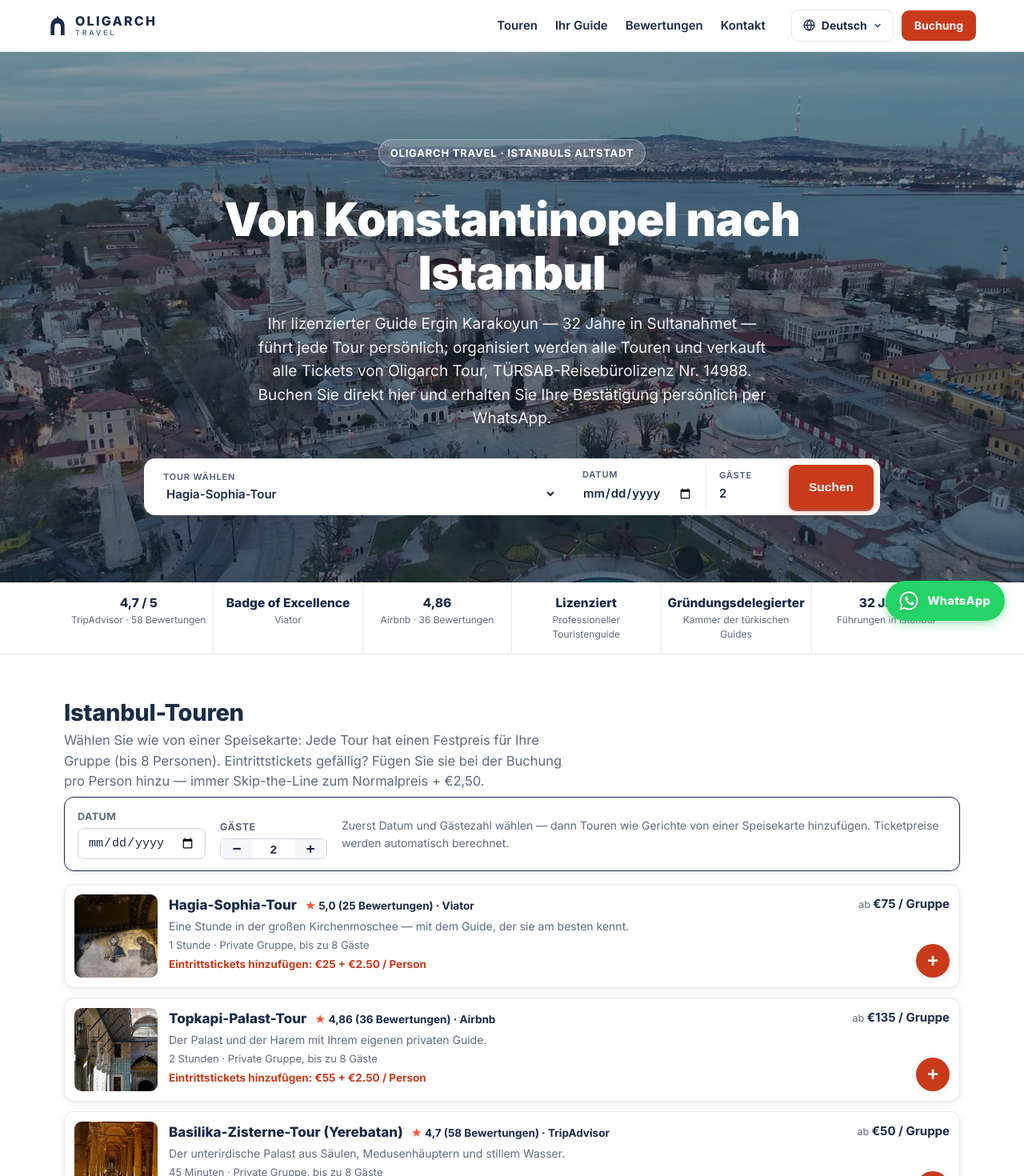
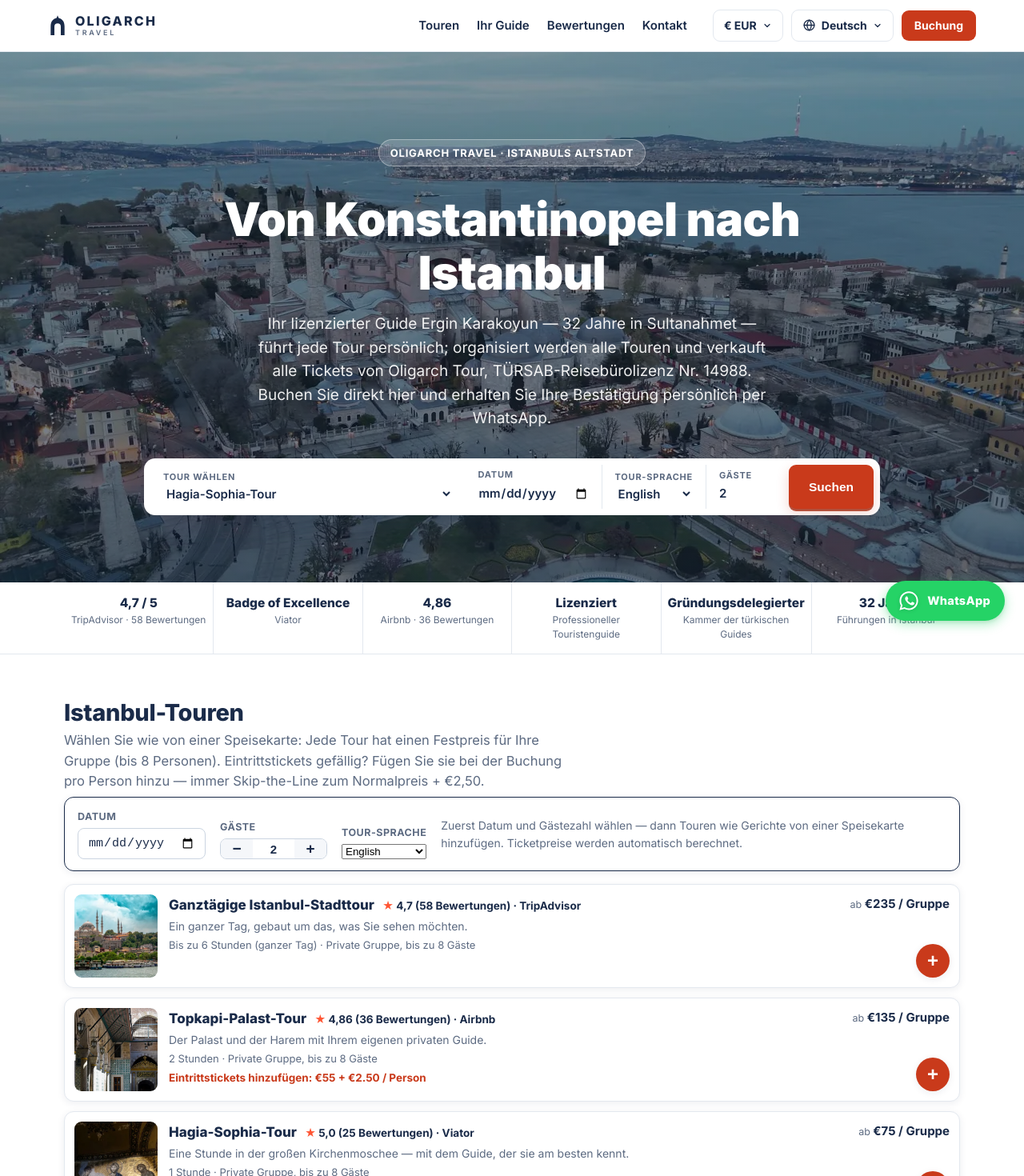
Before and after one commit to 7amed3li/oligarch-travel, a Next.js app: page /de in a window 1280 px wide. Shown: the top 1470 px of the page at 80% size. Built offline with nearby package versions, Linux system fonts and the light colour scheme.

Commit message:
Ergin revision 3: place intros, bottom bar, currency switcher, tour-language step, Ergin menu order, real carpet-shop photo

```diff
--- a/components/CartProvider.tsx
+++ b/components/CartProvider.tsx
@@ -1,6 +1,6 @@
 'use client';
 import { createContext, useContext, useEffect, useState, type ReactNode } from 'react';
-import type { CartItem } from '@/lib/cart';
+import { setDisplayCurrency, type CartItem, type DispCur } from '@/lib/cart';
 
 // Booking meta chosen FIRST, before any tour is added (Ergin, 2026-11-20):
 // the guest sets the tour date and the number of people at the top, then
@@ -9,6 +9,7 @@ import type { CartItem } from '@/lib/cart';
 export interface BookingMeta {
   date: string; // yyyy-mm-dd or ''
   people: number;
+  lang: string; // guide language the guest picks: 'en' | 'de' | 'zh' (Ergin, 2026-11-20)
 }
 
 interface CartCtx {
@@ -16,6 +17,8 @@ interface CartCtx {
   count: number;
   meta: BookingMeta;
   setMeta: (patch: Partial<BookingMeta>) => void;
+  currency: DispCur;
+  setCurrency: (c: DispCur) => void;
   add: (tourId: string, date: string, people: number, opts?: { ticket?: boolean; skip?: boolean; tier?: 'standard' | 'luxury' }) => void;
   remove: (idx: number) => void;
   update: (idx: number, patch: Partial<CartItem>) => void;
@@ -24,8 +27,10 @@ interface CartCtx {
 const Ctx = createContext<CartCtx>({
   items: [],
   count: 0,
-  meta: { date: '', people: 2 },
+  meta: { date: '', people: 2, lang: 'en' },
   setMeta: () => {},
+  currency: 'EUR',
+  setCurrency: () => {},
   add: () => {},
   remove: () => {},
   update: () => {},
@@ -35,21 +40,33 @@ export const useCart = () => useContext(Ctx);
 
 const KEY = 'oligarch_cart_v2';
 const META_KEY = 'oligarch_meta_v1';
+const CUR_KEY = 'oligarch_cur_v1';
+const DISP_CURS_LIST: DispCur[] = ['EUR', 'USD', 'TRY', 'CNY'];
 
 export default function CartProvider({ children }: { children: ReactNode }) {
   const [items, setItems] = useState<CartItem[]>([]);
-  const [meta, setMetaState] = useState<BookingMeta>({ date: '', people: 2 });
+  const [meta, setMetaState] = useState<BookingMeta>({ date: '', people: 2, lang: 'en' });
+  const [currency, setCurrencyState] = useState<DispCur>('EUR');
   const [loaded, setLoaded] = useState(false);
 
   useEffect(() => {
     try {
       const raw = localStorage.getItem(KEY);
       if (raw) setItems(JSON.parse(raw));
+      const savedCur = localStorage.getItem(CUR_KEY) as DispCur | null;
+      if (savedCur && DISP_CURS_LIST.includes(savedCur)) {
+        setCurrencyState(savedCur);
+        setDisplayCurrency(savedCur);
+      }
       const m = localStorage.getItem(META_KEY);
       if (m) {
         const parsed = JSON.parse(m);
         if (parsed && typeof parsed.people === 'number') {
-          setMetaState({ date: parsed.date || '', people: Math.min(46, Math.max(1, parsed.people)) });
+          setMetaState({
+            date: parsed.date || '',
+            people: Math.min(46, Math.max(1, parsed.people)),
+            lang: ['en', 'de', 'zh'].includes(parsed.lang) ? parsed.lang : 'en',
+          });
         }
       }
     } catch {}
@@ -79,6 +96,7 @@ export default function CartProvider({ children }: { children: ReactNode }) {
         patch.people !== undefined
           ? Math.min(46, Math.max(1, patch.people || prev.people))
           : prev.people,
+      lang: patch.lang !== undefined ? patch.lang : prev.lang,
     }));
 
   const add = (tourId: string, date: string, people: number, opts?: { ticket?: boolean; skip?: boolean; tier?: 'standard' | 'luxury' }) =>
@@ -91,8 +109,17 @@ export default function CartProvider({ children }: { children: ReactNode }) {
     setItems((prev) => prev.map((it, i) => (i === idx ? { ...it, ...patch } : it)));
   const clear = () => setItems([]);
 
+  const setCurrency = (c: DispCur) => {
+    setCurrencyState(c);
+    setDisplayCurrency(c);
+    try {
+      localStorage.setItem(CUR_KEY, c);
+      document.cookie = `oligarch_cur=${c}; path=/; max-age=31536000; SameSite=Lax`;
+    } catch {}
+  };
+
   return (
-    <Ctx.Provider value={{ items, count: items.length, meta, setMeta, add, remove, update, clear }}>
+    <Ctx.Provider value={{ items, count: items.length, meta, setMeta, currency, setCurrency, add, remove, update, clear }}>
       {children}
     </Ctx.Provider>
   );
--- a/components/Header.tsx
+++ b/components/Header.tsx
@@ -1,9 +1,11 @@
 'use client';
 import Link from 'next/link';
+import { useRouter } from 'next/navigation';
 import { useEffect, useRef, useState } from 'react';
 import Logo from './Logo';
 import { useCart } from './CartProvider';
 import { LOCALES, type Locale } from '@/data/tours';
+import { DISP_CURS } from '@/lib/cart';
 
 const LANG_LABEL: Record<Locale, string> = { en: 'EN', de: 'DE', zh: '中文', tr: 'TR' };
 const LANG_NAME: Record<Locale, string> = { en: 'English', de: 'Deutsch', zh: '中文', tr: 'Türkçe' };
@@ -18,7 +20,9 @@ export default function Header({
   u: any;
   segment: string; // path after /{locale}/, e.g. '' | 'booking' | 'tours/hs-guided'
 }) {
-  const { count } = useCart();
+  const { count, currency, setCurrency } = useCart();
+  const router = useRouter();
+  const curRef = useRef<HTMLDetailsElement>(null);
   const [mobileMenuOpen, setMobileMenuOpen] = useState(false);
   const base = `/${locale}`;
   const langRef = useRef<HTMLDetailsElement>(null);
@@ -56,6 +60,39 @@ export default function Header({
           <Link href={`${base}#contact`}>{u.nav_contact}</Link>
         </nav>
         <div className="header-actions">
+          <details className="lang-menu" ref={curRef}>
+            <summary className="lang-btn" aria-label="Currency">
+              <span>
+                {DISP_CURS.find((c) => c.code === currency)?.symbol} {currency}
+              </span>
+              <svg className="lang-chev" width="12" height="12" viewBox="0 0 24 24" fill="none" stroke="currentColor" strokeWidth="2.4" strokeLinecap="round" strokeLinejoin="round" aria-hidden="true">
+                <path d="M6 9l6 6 6-6" />
+              </svg>
+            </summary>
+            <div className="lang-panel">
+              {DISP_CURS.map((c) => (
+                <button
+                  key={c.code}
+                  type="button"
+                  className={c.code === currency ? 'on' : ''}
+                  onClick={() => {
+                    setCurrency(c.code);
+                    curRef.current?.removeAttribute('open');
+                    setMobileMenuOpen(false);
+                    router.refresh();
+                  }}
+                >
+                  <span className="lang-flag" aria-hidden="true">{c.symbol}</span>
+                  <span className="lang-opt-name">{c.code} · {c.name}</span>
+                  {c.code === currency && (
+                    <svg className="lang-check" width="15" height="15" viewBox="0 0 24 24" fill="none" stroke="currentColor" strokeWidth="2.6" strokeLinecap="round" strokeLinejoin="round" aria-hidden="true">
+                      <path d="M4 12.5l5 5L20 6.5" />
+                    </svg>
+                  )}
+                </button>
+              ))}
+            </div>
+          </details>
           <details className="lang-menu" ref={langRef}>
             <summary className="lang-btn" aria-label="Language">
               <svg className="lang-globe" width="17" height="17" viewBox="0 0 24 24" fill="none" stroke="currentColor" strokeWidth="1.8" strokeLinecap="round" aria-hidden="true">
--- a/components/MenuBoard.tsx
+++ b/components/MenuBoard.tsx
@@ -6,7 +6,9 @@ import { useCart } from './CartProvider';
 import { RATINGS, TOUR_ORDER, TOURS, meetingPoint, type Locale } from '@/data/tours';
 import type { TourPrice } from '@/lib/prices';
 import {
+  fmtComponentsDisp,
   fmtMoney,
+  fmtMoneyD,
   lineComponents,
   priceDisplay,
   skipGroupTotalDisplay,
@@ -20,6 +22,19 @@ import {
 // shown plainly, entrance ticket offered with its own price, and ticket
 // totals auto-calculated from the people count. The Full-Day tour covers
 // the single-site tours: adding it removes them and disables their rows.
+// Ergin's menu order (2026-11-20 summary): Full-Day first (most expensive
+// of the city tours), then Topkapi, Hagia Sophia, Cistern, Sultanahmet,
+// Bazaars, Yacht, Handicrafts.
+export const MENU_ORDER = [
+  'full-day-istanbul',
+  'topkapi-palace',
+  'hagia-sophia',
+  'basilica-cistern',
+  'sultanahmet-hippodrome',
+  'bazaars-tour',
+  'bosphorus-yacht',
+  'traditional-handicrafts',
+];
 export const COVERED_BY_FULL_DAY = [
   'hagia-sophia',
   'topkapi-palace',
@@ -104,6 +119,18 @@ export default function MenuBoard({
             </button>
           </div>
         </div>
+        <div className="mb-field">
+          <label htmlFor="mb-lang">{u.tour_lang || 'Tour language'}</label>
+          <select
+            id="mb-lang"
+            value={meta.lang || 'en'}
+            onChange={(e) => setMeta({ lang: e.target.value })}
+          >
+            <option value="en">English</option>
+            <option value="de">Deutsch</option>
+            <option value="zh">中文</option>
+          </select>
+        </div>
         <p className="mb-hint">{u.menu_hint}</p>
         {items.length > 0 && (
           <Link className="mb-cartlink" href={`/${locale}/booking`}>
@@ -113,7 +140,7 @@ export default function MenuBoard({
       </div>
 
       <div className="mlist">
-        {TOUR_ORDER.map((tid) => {
+        {MENU_ORDER.map((tid) => {
           const t = TOURS[tid];
           const c = t.content[locale];
           const tp = byId[tid];
@@ -256,7 +283,7 @@ function TourModal({
   });
   const tourPrice =
     isYacht && tier === 'luxury' && price.luxuryGroup
-      ? fmtMoney(price.currency, price.luxuryGroup)
+      ? fmtMoneyD(price.currency, price.luxuryGroup)
       : priceDisplay(price, u).replace(/ \+ .*$/, '');
   const ppl = Math.max(1, meta.people);
   const comp = lineComponents(price, {
@@ -267,9 +294,7 @@ function TourModal({
     skip: price.ticket && ticket ? skip : undefined,
     tier: isYacht ? tier : undefined,
   });
-  const totalJoined = Object.keys(comp)
-    .map((cur) => fmtMoney(cur, comp[cur]))
-    .join(' + ');
+  const totalJoined = fmtComponentsDisp(comp);
 
   return (
     <div className="tmodal-overlay" onClick={onClose}>
@@ -301,9 +326,18 @@ function TourModal({
             <span className="tm-chip">{c.group}</span>
           </div>
           <p className="mrow-meta">
-            {u.meeting_label}: {meetingPoint(locale, tid)}
+            {u.meeting_label}: {meetingPoint(locale, tid)}{' '}
+            <a
+              href={`https://www.google.com/maps/search/?api=1&query=${encodeURIComponent(
+                meetingPoint(locale, tid) + ', Istanbul',
+              )}`}
+              target="_blank"
+              rel="noopener"
+            >
+              📍 Maps ↗
+            </a>
           </p>
-          <p className="tmodal-desc">{c.desc}</p>
+          <p className="tmodal-desc">{c.intro}</p>
           <div className="tmodal-cols">
             <div>
               <h4>{u.included}</h4>
@@ -368,7 +402,7 @@ function TourModal({
                     <span>
                       {u.add_ticket} +{' '}
                       <strong>
-                        {fmtMoney(price.ticket.currency, price.ticket.amount)} × {ppl} {u.guests}
+                        {fmtMoneyD(price.ticket.currency, price.ticket.amount)} × {ppl} {u.guests}
                       </strong>
                     </span>
                   </label>
@@ -384,7 +418,7 @@ function TourModal({
                     <span>
                       {u.skip_add || 'Add skip-the-line ticket'} +{' '}
                       <strong>
-                        {fmtMoney('EUR', price.ticket.premium)} {u.per_person}
+                        {fmtMoneyD('EUR', price.ticket.premium)} {u.per_person}
                       </strong>
                     </span>
                   </label>
@@ -401,7 +435,7 @@ function TourModal({
                 {price.ticket && ticket ? (
                   <div className="tsum-row">
                     <span>
-                      {u.add_ticket}: {fmtMoney(price.ticket.currency, price.ticket.amount)} ×{' '}
+                      {u.add_ticket}: {fmtMoneyD(price.ticket.currency, price.ticket.amount)} ×{' '}
                       {ppl} {u.guests}
                     </span>
                     <span>{ticketGroupTotalDisplay(price, ppl)}</span>
@@ -410,7 +444,7 @@ function TourModal({
                 {price.ticket && ticket && skip ? (
                   <div className="tsum-row">
                     <span>
-                      {u.skip_add || 'Add skip-the-line ticket'}: {fmtMoney('EUR', price.ticket.premium)}{' '}
+                      {u.skip_add || 'Add skip-the-line ticket'}: {fmtMoneyD('EUR', price.ticket.premium)}{' '}
                       × {ppl} {u.guests}
                     </span>
                     <span>{skipGroupTotalDisplay(price, ppl)}</span>
--- a/components/SearchBar.tsx
+++ b/components/SearchBar.tsx
@@ -50,6 +50,18 @@ export default function SearchBar({
           <input id="bb-date" type="date" value={date} onChange={(e) => setMeta({ date: e.target.value })} />
         </div>
         <div className="bb-field small">
+          <label htmlFor="bb-lang">{u.tour_lang || 'Tour language'}</label>
+          <select
+            id="bb-lang"
+            value={meta.lang || 'en'}
+            onChange={(e) => setMeta({ lang: e.target.value })}
+          >
+            <option value="en">English</option>
+            <option value="de">Deutsch</option>
+            <option value="zh">中文</option>
+          </select>
+        </div>
+        <div className="bb-field small">
           <label htmlFor="bb-people">{u.guests}</label>
           <input
             id="bb-people"
```
Also changed, not shown: components/AddToBooking.tsx (+5 -3 lines), components/BookingClient.tsx (+14 -13 lines), components/BottomBar.tsx (added, +51 -0 lines).
